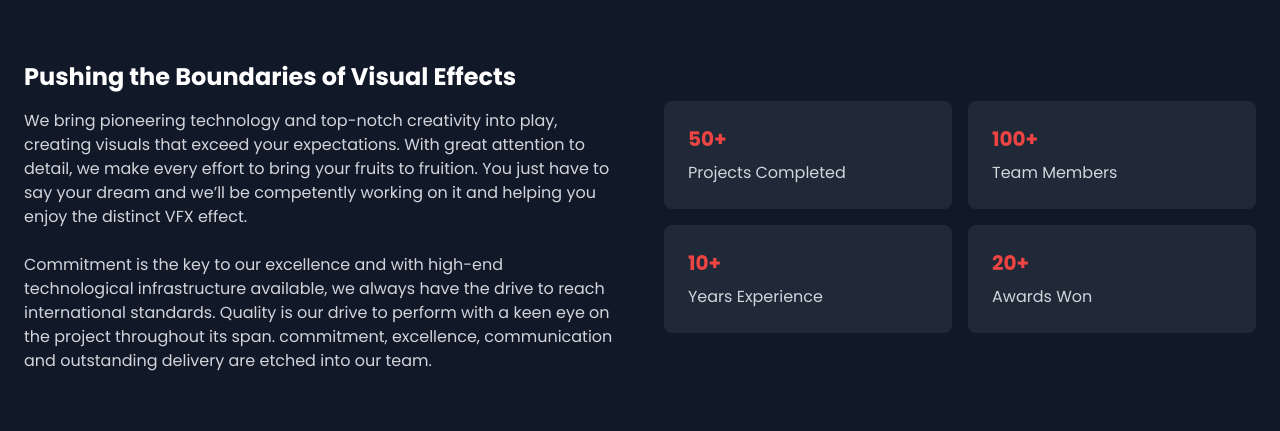
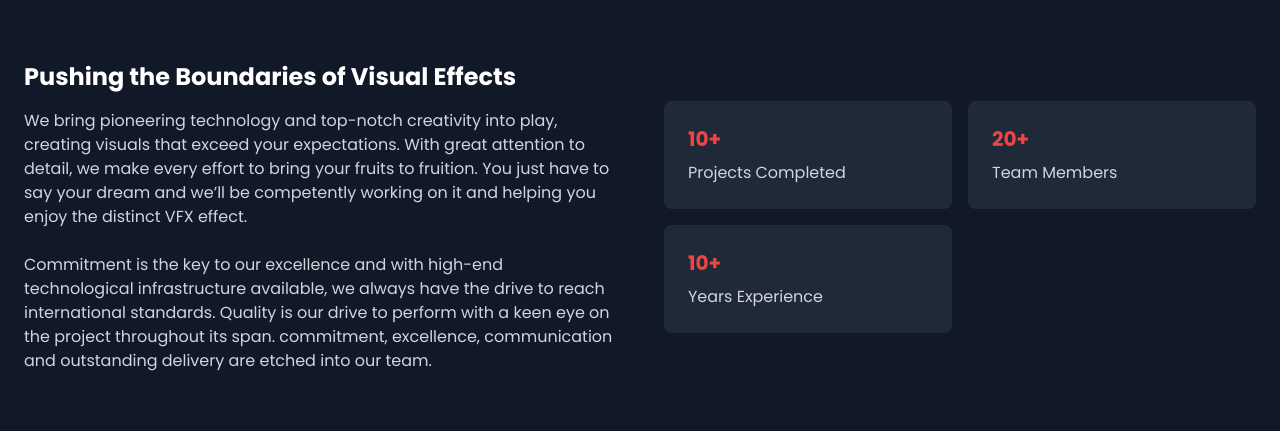
Before and after one commit to digitalwarvfx/vfxsite-ui, a plain HTML site: page index.html in a window 1280 px wide. Shown: the part 923-1354 px from the top of the page. Drawn offline with nearby package versions, Linux system fonts and the light colour scheme.

Commit message:
site updates

```diff
--- a/index.html
+++ b/index.html
@@ -75,21 +75,21 @@
                 </div>
                 <div class="grid grid-cols-2 gap-4">
                     <div class="bg-gray-800 p-6 rounded-lg">
-                        <h4 class="text-red-500 text-xl font-bold mb-2">50+</h4>
+                        <h4 class="text-red-500 text-xl font-bold mb-2">10+</h4>
                         <p class="text-gray-300">Projects Completed</p>
                     </div>
                     <div class="bg-gray-800 p-6 rounded-lg">
-                        <h4 class="text-red-500 text-xl font-bold mb-2">100+</h4>
+                        <h4 class="text-red-500 text-xl font-bold mb-2">20+</h4>
                         <p class="text-gray-300">Team Members</p>
                     </div>
                     <div class="bg-gray-800 p-6 rounded-lg">
                         <h4 class="text-red-500 text-xl font-bold mb-2">10+</h4>
                         <p class="text-gray-300">Years Experience</p>
                     </div>
-                    <div class="bg-gray-800 p-6 rounded-lg">
+                    <!-- <div class="bg-gray-800 p-6 rounded-lg">
                         <h4 class="text-red-500 text-xl font-bold mb-2">20+</h4>
                         <p class="text-gray-300">Awards Won</p>
-                    </div>
+                    </div> -->
                 </div>
             </div>
         </div>
```
